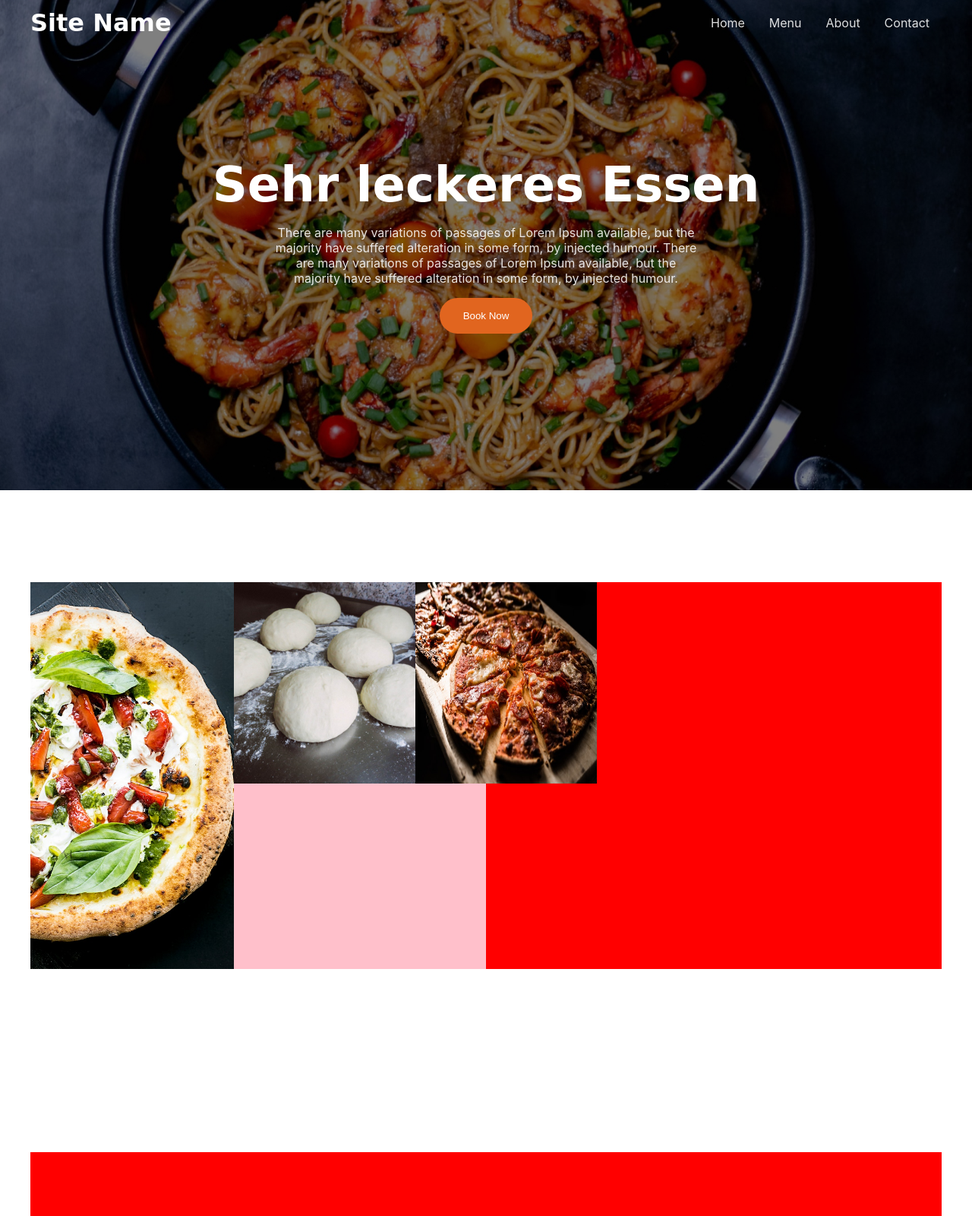
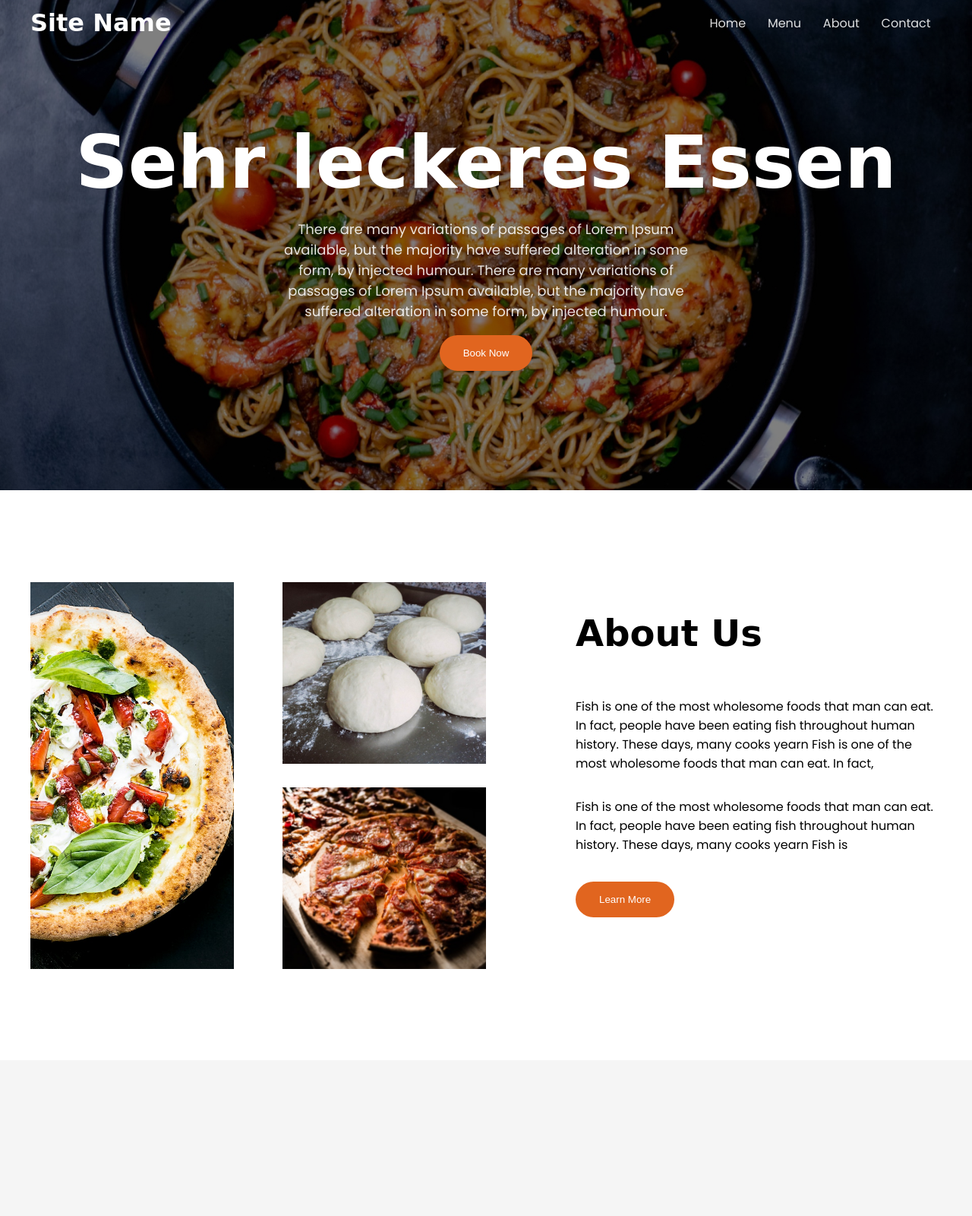
Before and after one commit to m0xai/Pizza-Restaurant-with-Webpack, a website built with webpack: page src/indexTemplate.html in a window 1280 px wide. Shown: the top 1600 px of the page at 76% size. Built offline with nearby package versions, Linux system fonts and the light colour scheme; a web font is replaced by a local one.

Commit message:
Add Poppins font Add about us section

```diff
--- a/src/css/components/header.scss
+++ b/src/css/components/header.scss
@@ -41,7 +41,7 @@ h1 {
   font-family: 'Oleo Script Swash Caps', cursive;
   color: white;
   margin: 0;
-  font-size: 4rem;
+  font-size: 6rem;
   text-align: center;
 }
 
@@ -49,6 +49,6 @@ h1 {
   color: white;
   opacity: 87%;
   max-width: 560px;
-  font-size: 1rem;
+  font-size: 1.125rem;
   text-align: center;
 }
--- a/src/css/main.scss
+++ b/src/css/main.scss
@@ -1,4 +1,5 @@
 @import url('https://fonts.googleapis.com/css2?family=Oleo+Script+Swash+Caps&display=swap');
+@import url('https://fonts.googleapis.com/css2?family=Poppins&display=swap');
 
 $primary-color: #e1651f;
 
@@ -8,7 +9,8 @@ $primary-color: #e1651f;
 
 body {
   margin: 0;
-  font-family: -apple-system, BlinkMacSystemFont, 'Segoe UI', Roboto, Oxygen, Ubuntu, Cantarell, 'Open Sans', 'Helvetica Neue', sans-serif;
+  font-family: 'Poppins', -apple-system, BlinkMacSystemFont, 'Segoe UI', Roboto, Oxygen, Ubuntu, Cantarell, 'Open Sans', 'Helvetica Neue',
+    sans-serif;
 }
 
 #content {
@@ -17,15 +19,15 @@ body {
 }
 
 h1 {
-  font-size: 2.5rem;
+  font-size: 3.5rem;
 }
 
 h2 {
-  font-size: 2rem;
+  font-size: 3rem;
 }
 
 h3 {
-  font-size: 1.5rem;
+  font-size: 2rem;
 }
 
 ul {
@@ -50,3 +52,7 @@ a {
   filter: brightness(1.1);
   cursor: pointer;
 }
+
+.section-title {
+  font-family: 'Oleo Script Swash Caps', cursive;
+}
--- a/src/css/pages/home.scss
+++ b/src/css/pages/home.scss
@@ -26,7 +26,6 @@
   align-items: center;
 }
 
-#home-about-section,
 #home-menu-section,
 #home-whyus-section {
   width: 1200px;
@@ -35,16 +34,23 @@
 }
 
 #home-about-section {
+  width: 1200px;
+  height: 509px;
+}
+
+#home-about-section {
   display: flex;
   flex-wrap: wrap;
-
+  justify-content: space-between;
   #home-about-left {
-    width: 50%;
+    width: 100%;
+    max-width: 600px;
     height: inherit;
-    background-color: pink;
     display: flex;
     flex-wrap: wrap;
     flex-direction: column;
+    justify-content: space-between;
+    align-content: space-between;
     img:first-child {
       object-fit: cover;
       height: 508px;
@@ -52,5 +58,31 @@
       max-width: 268px;
       flex-basis: 100%;
     }
+    img:not(:first-child) {
+      object-fit: cover;
+      width: 268px;
+      height: 239px;
+    }
+  }
+
+  #home-about-right {
+    max-width: 482px;
+    width: 100%;
+    display: flex;
+    flex-direction: column;
+    button {
+      margin-top: 20px;
+      align-self: flex-start;
+    }
   }
 }
+
+#home-menu-section-wrapper {
+  height: 1471px;
+  background-color: rgba(0, 0, 0, 0.04);
+}
+
+#home-menu-section {
+  width: 1200px;
+  height: 890px;
+}
--- a/src/pages/home.js
+++ b/src/pages/home.js
@@ -22,10 +22,26 @@ makeButton('hero-text', 'Book Now', 'button', 'book-now-btn', 'btn-primary');
 insertItem('home-main', null, 'div', 'home-about-section-wrapper');
 insertItem('home-about-section-wrapper', null, 'div', 'home-about-section');
 insertItem('home-about-section', null, 'div', 'home-about-left');
-makeImage('home-about-left', homeAboutImg1, 960, 640, null, 'home-about-image');
-makeImage('home-about-left', homeAboutImg2, 265, 239, null, 'home-about-image');
-makeImage('home-about-left', homeAboutImg3, 265, 239, null, 'home-about-image');
+makeImage('home-about-left', homeAboutImg1, null, 'home-about-image');
+makeImage('home-about-left', homeAboutImg2, null, 'home-about-image');
+makeImage('home-about-left', homeAboutImg3, null, 'home-about-image');
 insertItem('home-about-section', null, 'div', 'home-about-right');
+insertItem('home-about-right', 'About Us', 'h2', null, 'section-title');
+insertItem(
+  'home-about-right',
+  'Fish is one of the most wholesome foods that man can eat. In fact, people have been eating fish throughout human history. These days, many cooks yearn Fish is one of the most wholesome foods that man can eat. In fact,',
+  'p',
+  null,
+  'section-paragraph'
+);
+insertItem(
+  'home-about-right',
+  'Fish is one of the most wholesome foods that man can eat. In fact, people have been eating fish throughout human history. These days, many cooks yearn Fish is',
+  'p',
+  null,
+  'section-paragraph'
+);
+insertItem('home-about-right', 'Learn More', 'button', null, 'btn-primary');
 
 insertItem('home-main', null, 'div', 'home-menu-section-wrapper');
 insertItem('home-menu-section-wrapper', null, 'div', 'home-menu-section');
--- a/src/utils.js
+++ b/src/utils.js
@@ -6,11 +6,9 @@ function insertItem(parentId, innerHTML, element, id, klasse) {
   document.getElementById(parentId).insertAdjacentElement('beforeend', item);
 }
 
-function makeImage(parentId, src, height, width, id, klasse) {
+function makeImage(parentId, src, id, klasse) {
   const img = document.createElement('img');
   img.src = src;
-  img.height = height;
-  img.width = width;
   id != null ? img.setAttribute('id', id) : undefined;
   klasse != null ? img.classList.add(klasse) : undefined;
   document.getElementById(parentId).appendChild(img);
```
